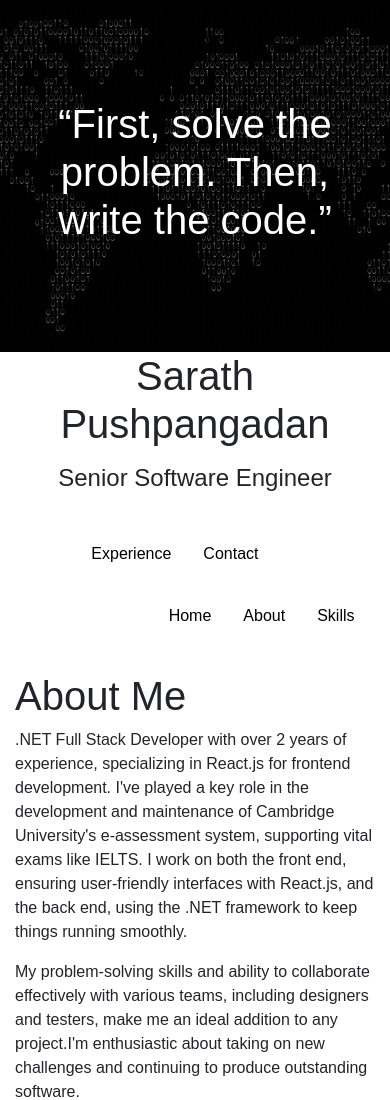
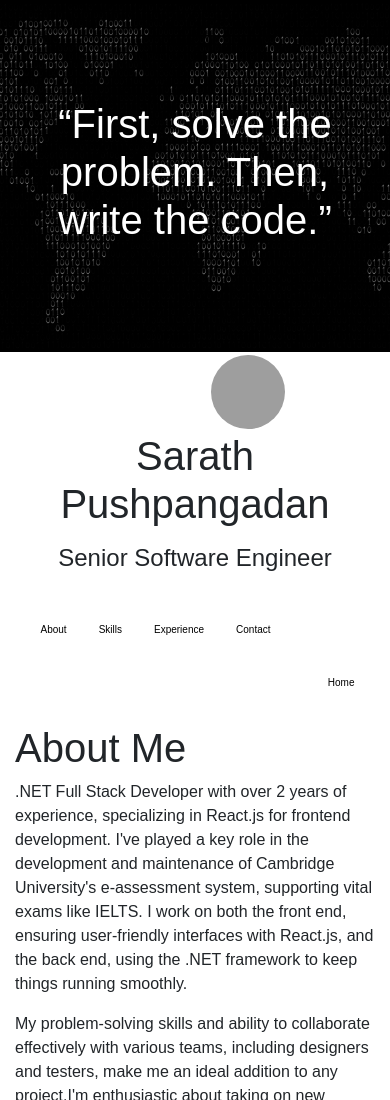
Before and after one commit to sarathappu26/Portfolio, a plain HTML site: page index.html in a window 390 px wide. Shown: the top 1100 px of the page. Drawn offline with nearby package versions, Linux system fonts and the light colour scheme; grey boxes are pictures that could not be loaded.

Commit message:
Responsive updated.

```diff
--- a/index.html
+++ b/index.html
@@ -20,9 +20,12 @@
         </div>
     </header>
     <div class="container">
-        <div class="profile-pic d-md-block">
-            <img src="./Images/Profile.jpg" alt="" class="img-fluid">
+        <div class="row">
+            <div class="profile-pic" >
+                <img src="./Images/Profile.jpg" alt="" class="img-fluid">
+            </div>
         </div>
+
     </div>
 
     <div class="container text-center">
--- a/styles.css
+++ b/styles.css
@@ -4,8 +4,8 @@ body {
     padding: 0;
 }
 .profile-pic {
-    width: 250px;
-    height: 250px;
+    width: 15em;
+    height: 15em;
     border-radius: 50%;
     border: 3px solid #fff; /* White border */
     overflow: hidden;
@@ -17,7 +17,25 @@ body {
 /* Hide the image on smaller screens */
 @media (max-width: 767px) {
     .profile-pic {
-        display: none !important; /* Use !important to override existing styles */
+    width: 5em;
+    height: 5em;
+    border-radius: 50%;
+    border: 3px solid #fff; /* White border */
+    overflow: hidden;
+    position:relative;
+    left: 13em;
+    }
+    .navli a{
+        padding: 1px,2px !important;
+        font-size:x-small;
+    }
+    .navul{
+        position:static !important;
+    }
+}
+@media (max-width:320px) {
+    .profile-pic{
+        display: none !important;
     }
 }
 
```
